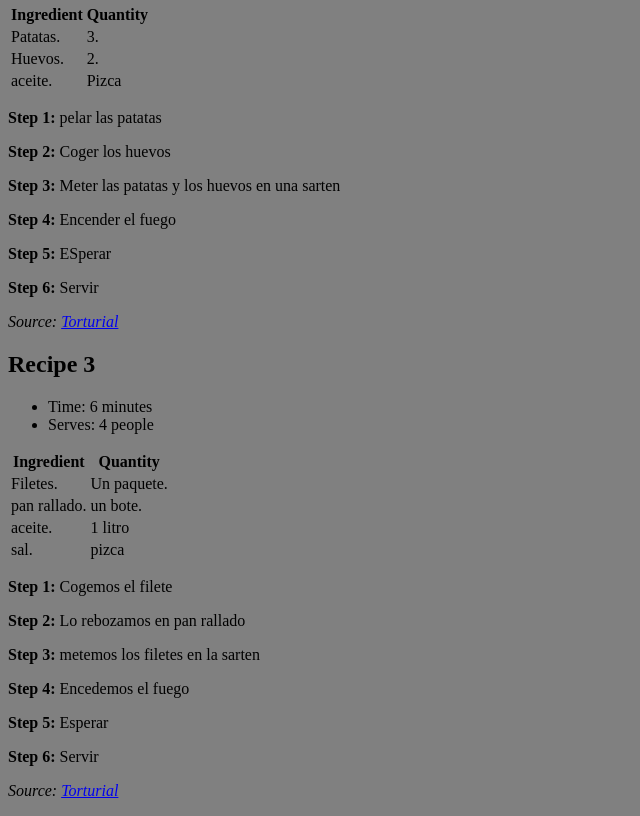
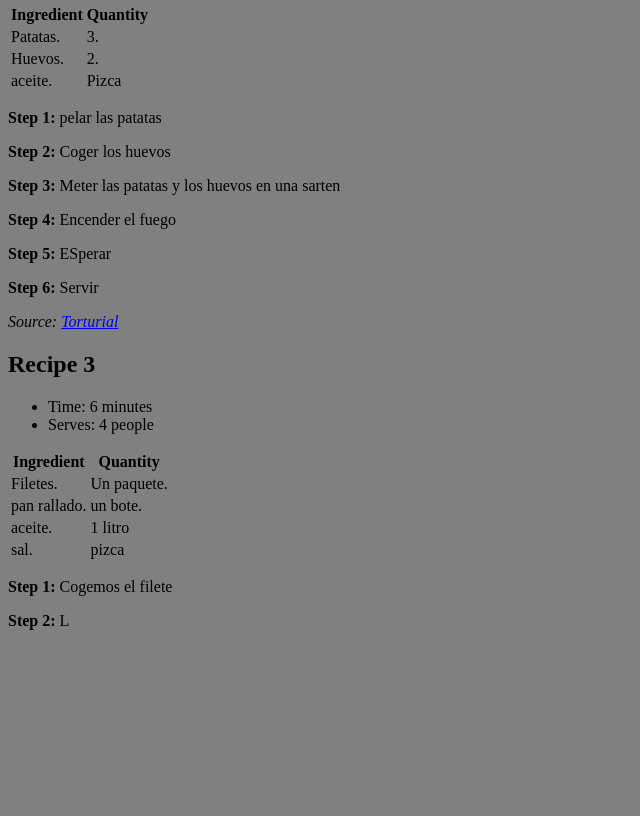
Before and after one commit to Jarbacho/repository, a plain HTML site: page index.html in a window 1280 px wide. Shown: the part 1351-2167 px from the top of the page, without its empty margins (0-640 px from the left). After the commit the page ends 1997 px from the top, so only its background shows below. Drawn offline with Linux system fonts and the light colour scheme; files that its build step writes are made by us from their sources; files whose address does not match are found by name.

Commit message:
Update index.html

```diff
--- a/index.html
+++ b/index.html
@@ -158,18 +158,4 @@
 
         <p><strong>Step 1:</strong> Cogemos el filete
 </p>
-<p><strong>Step 2:</strong> Lo rebozamos en pan rallado
-</p>
-<p><strong>Step 3:</strong> metemos los filetes en la sarten
-</p>
-<p><strong>Step 4:</strong> Encedemos el fuego
-</p>
-<p><strong>Step 5:</strong> Esperar
-</p>
-<p><strong>Step 6:</strong> Servir
-</p>
-
-    <p><em>Source: <a href="https://r.search.yahoo.com/_ylt=AwrkPDm2m4dnIY8axBa_.wt.;_ylu=Y29sbwMEcG9zAzIEdnRpZAMEc2VjA3Ny/RV=2/RE=1736969271/RO=10/RU=https%3a%2f%2fwww.directoalpaladar.com%2frecetas-de-huevos-y-tortillas%2fempezando-en-la-cocina-receta-de-tortilla-de-patatas-con-cebolla/RK=2/RS=MuA5ur3v5Txc6kW.Fnax5Fe.qkk-">Torturial</a></em></p>
-
-    </body>
-</html>
+<p><strong>Step 2:</strong> L
```
